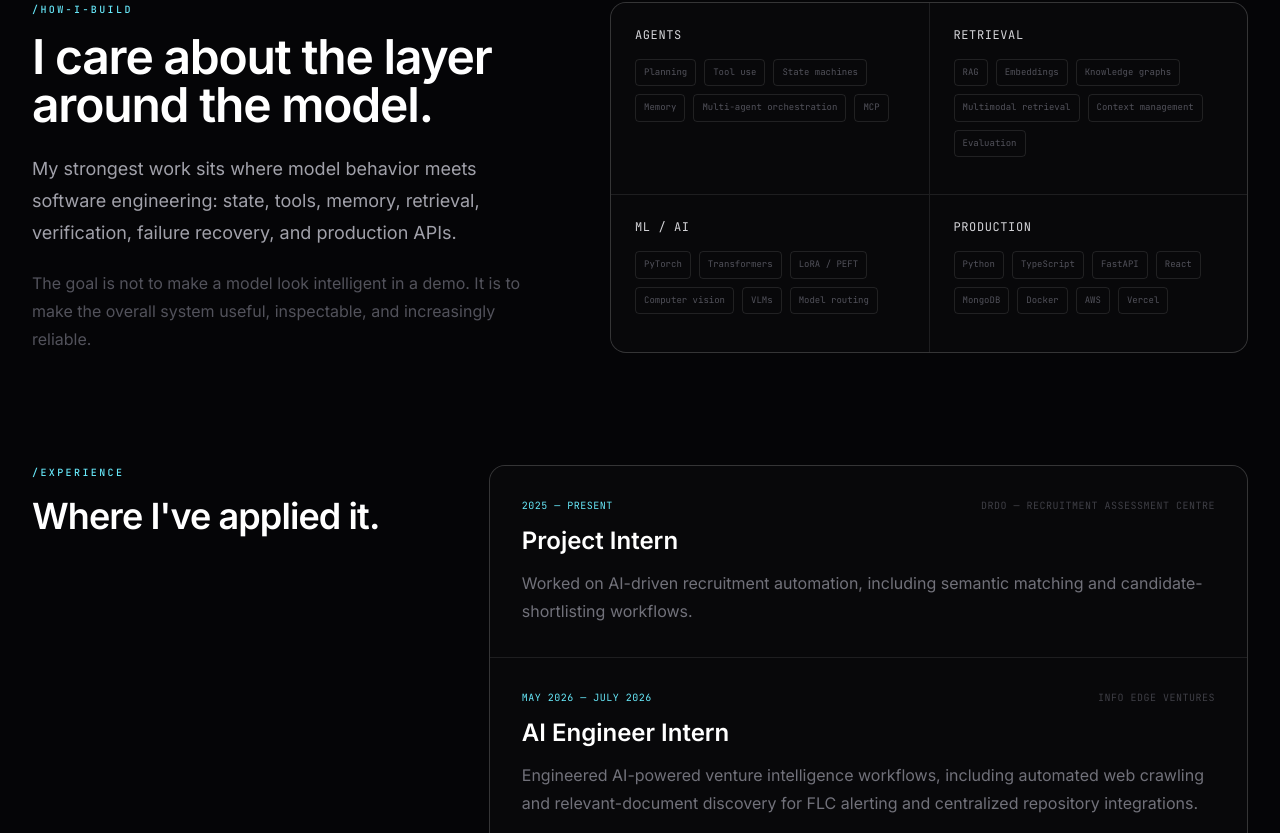
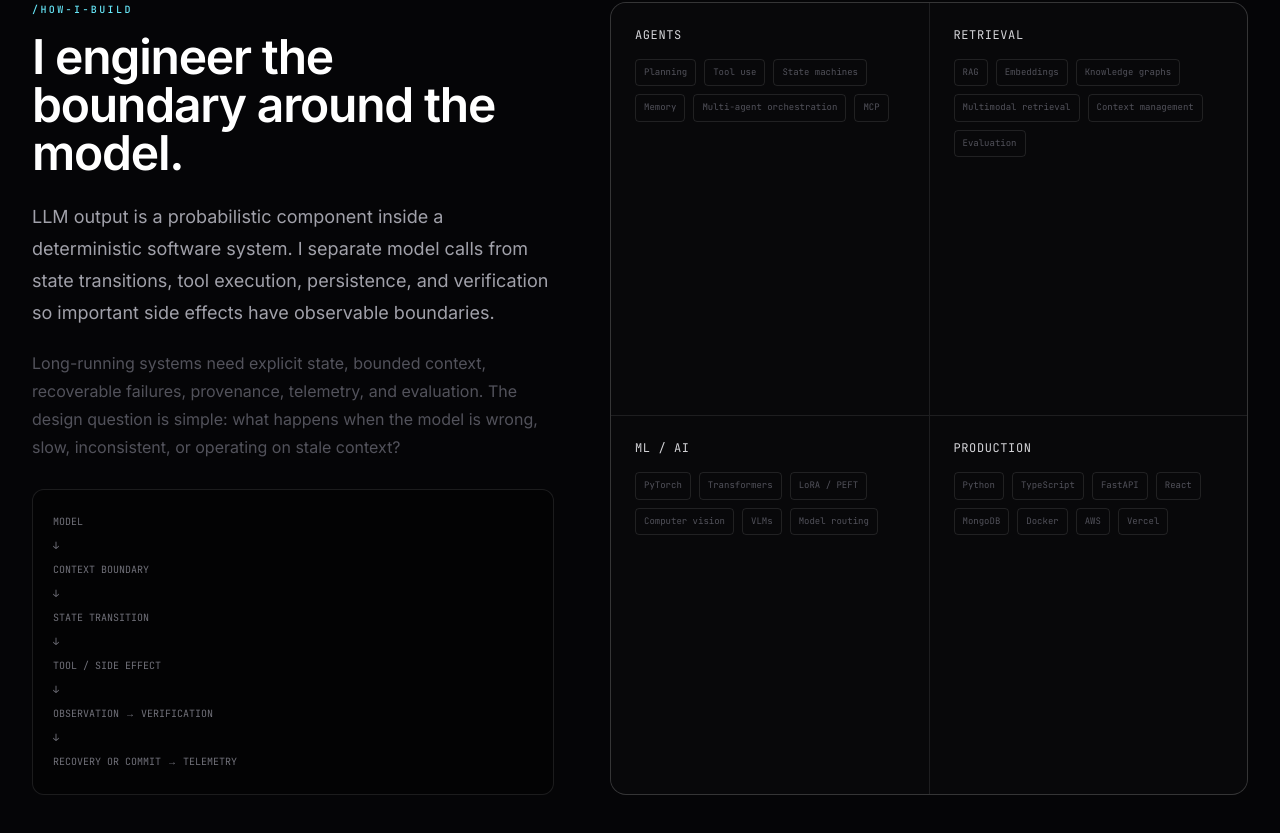
Before and after one commit to adityapurohit01/my_portfolio, a Next.js app: page / in a window 1280 px wide. Shown: the part 4247-5080 px from the top of the page. Built offline with nearby package versions, Linux system fonts and the light colour scheme.

Commit message:
Rewrite AI engineering philosophy around enforceable boundaries

```diff
--- a/src/components/About.tsx
+++ b/src/components/About.tsx
@@ -7,9 +7,22 @@ export default function About() {
         <div className="grid gap-14 lg:grid-cols-[0.9fr_1.1fr]">
           <div>
             <p className="font-mono text-[10px] font-medium uppercase tracking-[0.24em] text-cyan-300">/how-i-build</p>
-            <h2 className="mt-4 text-4xl font-semibold tracking-tight text-white sm:text-5xl">I care about the layer around the model.</h2>
-            <p className="mt-6 text-lg leading-8 text-zinc-400">My strongest work sits where model behavior meets software engineering: state, tools, memory, retrieval, verification, failure recovery, and production APIs.</p>
-            <p className="mt-5 text-base leading-7 text-zinc-600">The goal is not to make a model look intelligent in a demo. It is to make the overall system useful, inspectable, and increasingly reliable.</p>
+            <h2 className="mt-4 text-4xl font-semibold tracking-tight text-white sm:text-5xl">I engineer the boundary around the model.</h2>
+            <p className="mt-6 text-lg leading-8 text-zinc-400">LLM output is a probabilistic component inside a deterministic software system. I separate model calls from state transitions, tool execution, persistence, and verification so important side effects have observable boundaries.</p>
+            <p className="mt-5 text-base leading-7 text-zinc-600">Long-running systems need explicit state, bounded context, recoverable failures, provenance, telemetry, and evaluation. The design question is simple: what happens when the model is wrong, slow, inconsistent, or operating on stale context?</p>
+            <div className="mt-7 overflow-hidden rounded-xl border border-white/10 bg-black/40 p-5 font-mono text-[10px] leading-6 text-zinc-500">
+              <div>MODEL</div>
+              <div>↓</div>
+              <div>CONTEXT BOUNDARY</div>
+              <div>↓</div>
+              <div>STATE TRANSITION</div>
+              <div>↓</div>
+              <div>TOOL / SIDE EFFECT</div>
+              <div>↓</div>
+              <div>OBSERVATION → VERIFICATION</div>
+              <div>↓</div>
+              <div>RECOVERY OR COMMIT → TELEMETRY</div>
+            </div>
           </div>
           <div className="grid gap-px overflow-hidden rounded-2xl border border-white/10 bg-white/10 sm:grid-cols-2">
             {capabilityGroups.map((group) => (
```
